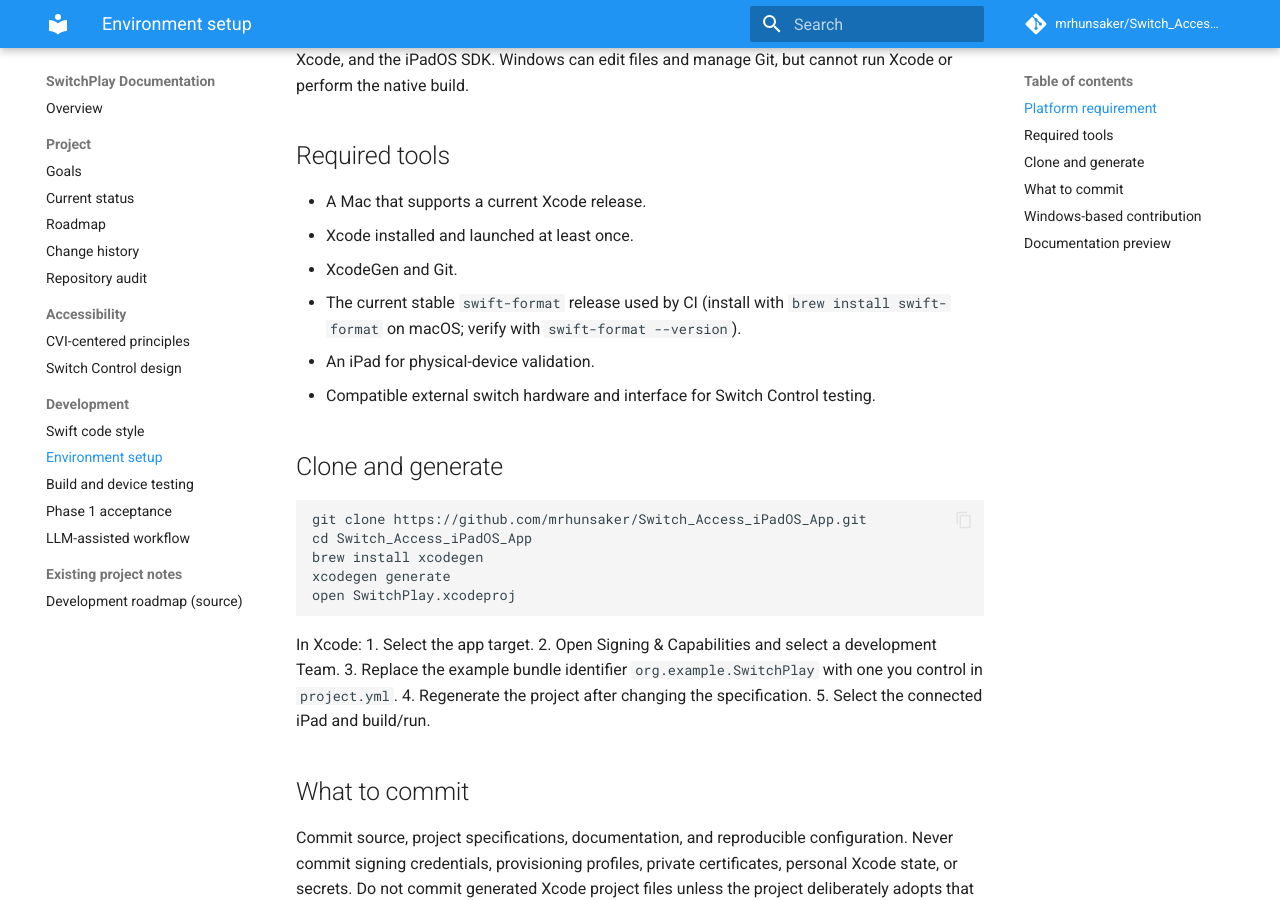
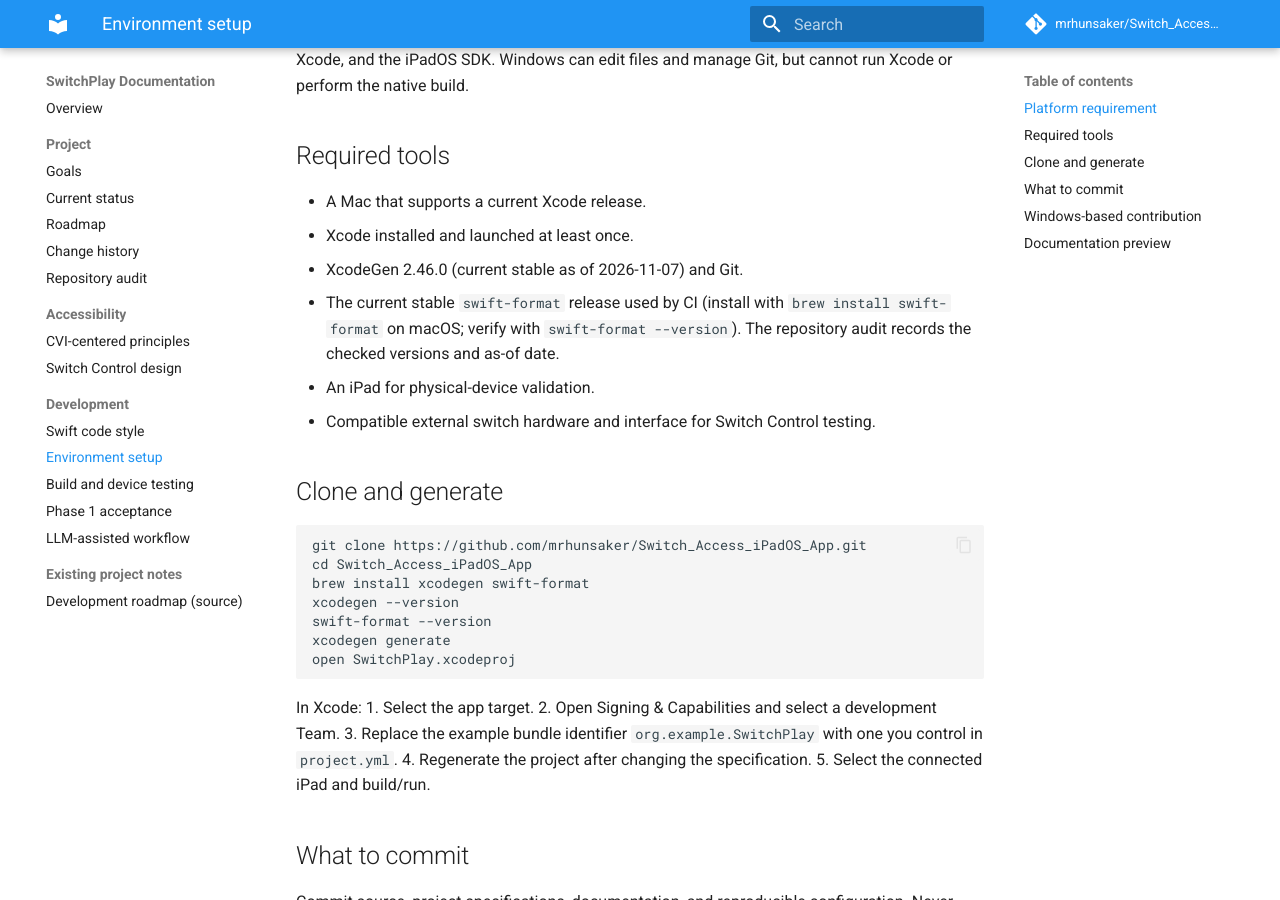
Before and after one commit to mrhunsaker/Switch_Access_iPadOS_App, an MkDocs documentation site: the page built from docs/development-environment.md, in a window 1280 px wide and 900 px high, scrolled down 209 px. Built offline with MkDocs 1.6.1 and Material for MkDocs 9.7.7, drawn with Linux system fonts in a browser that asks for light colours; comment, search, counter and statistics services are not loaded.

Commit message:
Align XcodeGen install/version documentation

````diff
--- a/docs/development-environment.md
+++ b/docs/development-environment.md
@@ -6,8 +6,8 @@ SwitchPlay is a native SwiftUI iPadOS app. Building, signing, and deploying requ
 ## Required tools
 - A Mac that supports a current Xcode release.
 - Xcode installed and launched at least once.
-- XcodeGen and Git.
-- The current stable `swift-format` release used by CI (install with `brew install swift-format` on macOS; verify with `swift-format --version`).
+- XcodeGen 2.46.0 (current stable as of 2026-11-07) and Git.
+- The current stable `swift-format` release used by CI (install with `brew install swift-format` on macOS; verify with `swift-format --version`). The repository audit records the checked versions and as-of date.
 - An iPad for physical-device validation.
 - Compatible external switch hardware and interface for Switch Control testing.
 
@@ -15,7 +15,9 @@ SwitchPlay is a native SwiftUI iPadOS app. Building, signing, and deploying requ
 ```sh
 git clone https://github.com/mrhunsaker/Switch_Access_iPadOS_App.git
 cd Switch_Access_iPadOS_App
-brew install xcodegen
+brew install xcodegen swift-format
+xcodegen --version
+swift-format --version
 xcodegen generate
 open SwitchPlay.xcodeproj
 ```
````
